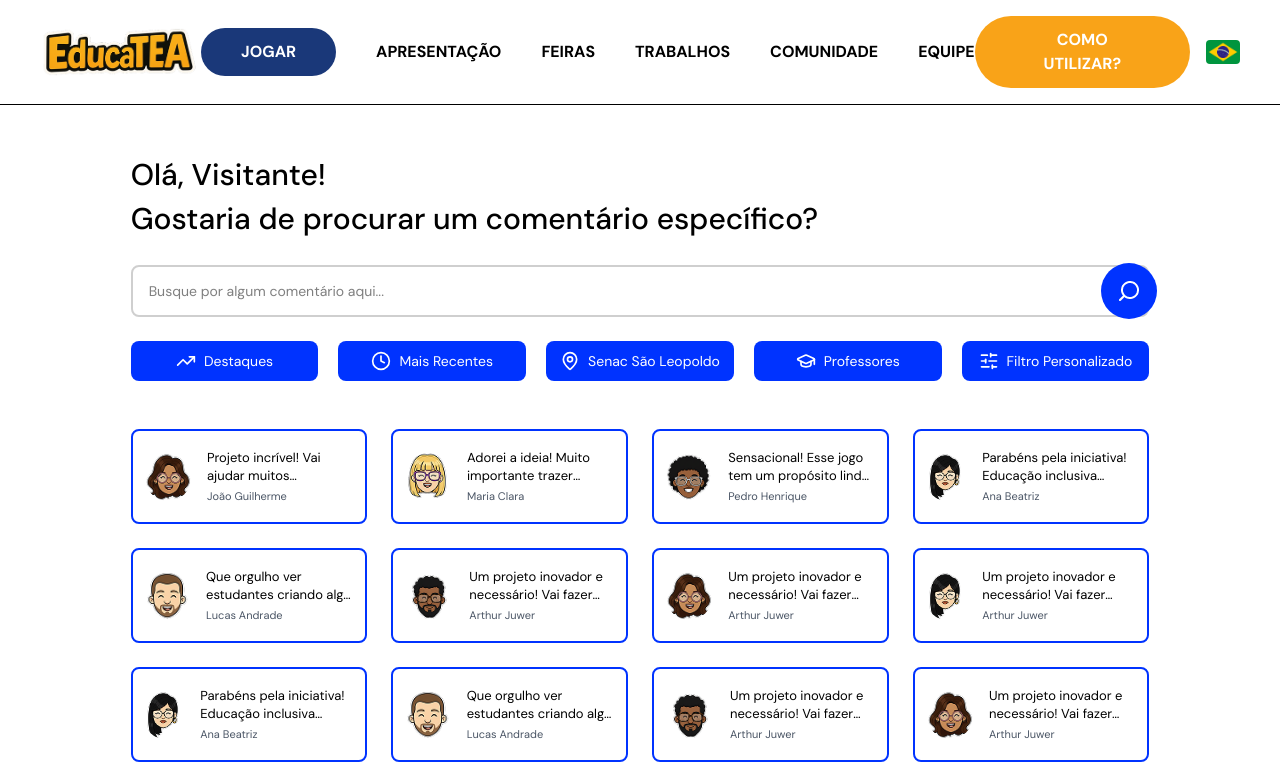
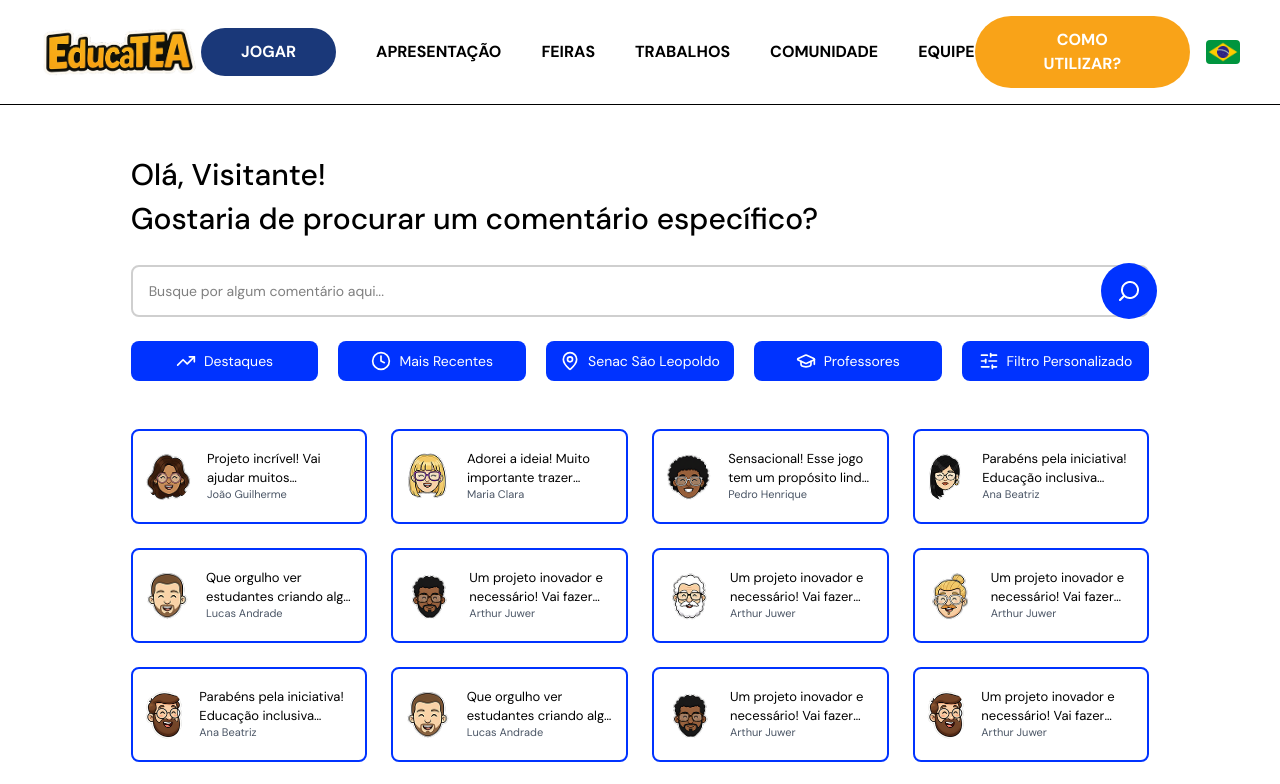
Before and after one commit to ArthurJuwer/educatea-v2.0, a Next.js app: page /comunidade in a window 1280 px wide. Shown: the top 784 px of the page. Built offline with nearby package versions, Linux system fonts and the light colour scheme.

Commit message:
Creating new layers for comments to page "Comunidade"

```diff
--- a/app/comunidade/page.jsx
+++ b/app/comunidade/page.jsx
@@ -2,6 +2,7 @@
 
 import { motion } from "framer-motion";
 import CommentCard from "@/components/ForumComments";
+import CommentOverlay from "@/components/comunidade/CommentOverlay";
 
 import avatar01 from "../../public/images/avatars/avatar01.png";
 import avatar02 from "../../public/images/avatars/avatar02.png";
@@ -9,9 +10,11 @@ import avatar03 from "../../public/images/avatars/avatar03.png";
 import avatar04 from "../../public/images/avatars/avatar04.png";
 import avatar05 from "../../public/images/avatars/avatar05.png";
 import avatar06 from "../../public/images/avatars/avatar06.png";
+import avatar07 from "../../public/images/avatars/avatar07.png";
+import avatar08 from "../../public/images/avatars/avatar08.png";
+import avatar09 from "../../public/images/avatars/avatar09.png";
 
 import Search from "../../public/images/icons/Search.png";
-
 import Image from "next/image";
 
 // 👉 Lucide icons
@@ -23,20 +26,104 @@ import {
   SlidersHorizontal,
 } from "lucide-react";
 
+import { useEffect, useState } from "react";
+
 export default function Comunidade() {
+  const [selectedComment, setSelectedComment] = useState(null);
+
+  // 🔹 Typing effect
+  const fullTitle = "Olá, Visitante!";
+  const fullSubtitle = "Gostaria de procurar um comentário específico?";
+
+  const [titleText, setTitleText] = useState("");
+  const [subtitleText, setSubtitleText] = useState("");
+
+  useEffect(() => {
+    let i = 0;
+    let j = 0;
+
+    const titleInterval = setInterval(() => {
+      setTitleText(fullTitle.slice(0, i + 1));
+      i++;
+
+      if (i === fullTitle.length) {
+        clearInterval(titleInterval);
+
+        const subtitleInterval = setInterval(() => {
+          setSubtitleText(fullSubtitle.slice(0, j + 1));
+          j++;
+
+          if (j === fullSubtitle.length) {
+            clearInterval(subtitleInterval);
+          }
+        }, 45);
+      }
+    }, 55);
+
+    return () => clearInterval(titleInterval);
+  }, []);
+
   const comments = [
-    { text: "Projeto incrível! Vai ajudar muitos professores a trabalharem de forma mais inclusiva. 👏", author: "João Guilherme", image: avatar01 },
-    { text: "Adorei a ideia! Muito importante trazer tecnologia para apoiar alunos com TEA.", author: "Maria Clara", image: avatar02 },
-    { text: "Sensacional! Esse jogo tem um propósito lindo e educativo. 💙", author: "Pedro Henrique", image: avatar03 },
-    { text: "Parabéns pela iniciativa! Educação inclusiva transforma vidas.", author: "Ana Beatriz", image: avatar04 },
-    { text: "Que orgulho ver estudantes criando algo tão impactante. 🚀", author: "Lucas Andrade", image: avatar05 },
-    { text: "Um projeto inovador e necessário! Vai fazer diferença nas salas de aula.", author: "Arthur Juwer", image: avatar06 },
-    { text: "Um projeto inovador e necessário! Vai fazer diferença nas salas de aula.", author: "Arthur Juwer", image: avatar01 },
-    { text: "Um projeto inovador e necessário! Vai fazer diferença nas salas de aula.", author: "Arthur Juwer", image: avatar04 },
-    { text: "Parabéns pela iniciativa! Educação inclusiva transforma vidas.", author: "Ana Beatriz", image: avatar04 },
-    { text: "Que orgulho ver estudantes criando algo tão impactante. 🚀", author: "Lucas Andrade", image: avatar05 },
-    { text: "Um projeto inovador e necessário! Vai fazer diferença nas salas de aula.", author: "Arthur Juwer", image: avatar06 },
-    { text: "Um projeto inovador e necessário! Vai fazer diferença nas salas de aula.", author: "Arthur Juwer", image: avatar01 },
+    {
+      text: "Projeto incrível! Vai ajudar muitos professores a trabalharem de forma mais inclusiva. 👏",
+      author: "João Guilherme",
+      image: avatar01,
+    },
+    {
+      text: "Adorei a ideia! Muito importante trazer tecnologia para apoiar alunos com TEA.",
+      author: "Maria Clara",
+      image: avatar02,
+    },
+    {
+      text: "Sensacional! Esse jogo tem um propósito lindo e educativo. 💙",
+      author: "Pedro Henrique",
+      image: avatar03,
+    },
+    {
+      text: "Parabéns pela iniciativa! Educação inclusiva transforma vidas.",
+      author: "Ana Beatriz",
+      image: avatar04,
+    },
+    {
+      text: "Que orgulho ver estudantes criando algo tão impactante. 🚀",
+      author: "Lucas Andrade",
+      image: avatar05,
+    },
+    {
+      text: "Um projeto inovador e necessário! Vai fazer diferença nas salas de aula.",
+      author: "Arthur Juwer",
+      image: avatar06,
+    },
+    {
+      text: "Um projeto inovador e necessário! Vai fazer diferença nas salas de aula.",
+      author: "Arthur Juwer",
+      image: avatar07,
+    },
+    {
+      text: "Um projeto inovador e necessário! Vai fazer diferença nas salas de aula.",
+      author: "Arthur Juwer",
+      image: avatar08,
+    },
+    {
+      text: "Parabéns pela iniciativa! Educação inclusiva transforma vidas.",
+      author: "Ana Beatriz",
+      image: avatar09,
+    },
+    {
+      text: "Que orgulho ver estudantes criando algo tão impactante. 🚀",
+      author: "Lucas Andrade",
+      image: avatar05,
+    },
+    {
+      text: "Um projeto inovador e necessário! Vai fazer diferença nas salas de aula.",
+      author: "Arthur Juwer",
+      image: avatar06,
+    },
+    {
+      text: "Um projeto inovador e necessário! Vai fazer diferença nas salas de aula.",
+      author: "Arthur Juwer",
+      image: avatar09,
+    },
   ];
 
   const filters = [
@@ -52,13 +139,26 @@ export default function Comunidade() {
       <hr />
 
       <section className="max-w-11/12 lg:max-w-10/12 mx-auto flex flex-col gap-6 px-6 py-12">
-        {/* Header */}
-        <h1 className="text-3xl font-medium lg:leading-11 w-full">
-          Olá, Visitante! <br />
-          <span className="text-lg lg:text-3xl">
-            Gostaria de procurar um comentário específico?
-          </span>
-        </h1>
+        {/* Header with reserved space */}
+        <div className="relative w-full">
+          {/* Invisible text to reserve height */}
+          <h1 className="text-3xl font-medium lg:leading-11 w-full opacity-0">
+            {fullTitle}
+            <br />
+            <span className="text-lg lg:text-3xl">
+              {fullSubtitle}
+            </span>
+          </h1>
+
+          {/* Typing text */}
+          <h1 className="absolute top-0 left-0 text-3xl font-medium lg:leading-11 w-full">
+            {titleText}
+            <br />
+            <span className="text-lg lg:text-3xl">
+              {subtitleText}
+            </span>
+          </h1>
+        </div>
 
         {/* Search */}
         <div className="relative flex items-center gap-3">
@@ -90,23 +190,21 @@ export default function Comunidade() {
           {comments.map((comment, index) => (
             <motion.div
               key={index}
-              whileHover={{
-                y: -6,
-                scale: 1.02,
-                transition: { duration: 0.2 },
-              }}
+              whileHover={{ y: -6, scale: 1.02 }}
+              transition={{ duration: 0.2 }}
             >
               <CommentCard
                 text={comment.text}
                 author={comment.author}
                 image={comment.image.src}
                 comunidade={true}
+                onClick={() => setSelectedComment(comment)}
               />
             </motion.div>
           ))}
         </div>
 
-        {/* Load More */}
+        {/* Load more */}
         <motion.div
           className="flex justify-center"
           initial={{ opacity: 0, y: 20 }}
@@ -123,6 +221,12 @@ export default function Comunidade() {
           </motion.button>
         </motion.div>
       </section>
+
+      {/* Overlay */}
+      <CommentOverlay
+        comment={selectedComment}
+        onClose={() => setSelectedComment(null)}
+      />
     </div>
   );
 }
--- a/components/Forum.jsx
+++ b/components/Forum.jsx
@@ -9,6 +9,9 @@ import avatar03 from "../public/images/avatars/avatar03.png";
 import avatar04 from "../public/images/avatars/avatar04.png";
 import avatar05 from "../public/images/avatars/avatar05.png";
 import avatar06 from "../public/images/avatars/avatar06.png";
+import avatar07 from "../public/images/avatars/avatar07.png";
+import avatar08 from "../public/images/avatars/avatar08.png";
+import avatar09 from "../public/images/avatars/avatar09.png";
 
 import CommentCard from "./ForumComments";
 
@@ -49,12 +52,12 @@ export default function Forum() {
     {
       text: "Um projeto inovador e necessário! Vai fazer diferença nas salas de aula.",
       author: "Arthur Juwer",
-      image: avatar01,
+      image: avatar07,
     },
     {
       text: "Um projeto inovador e necessário! Vai fazer diferença nas salas de aula.",
       author: "Arthur Juwer",
-      image: avatar04,
+      image: avatar09,
     },
   ];
 
--- a/components/ForumComments.jsx
+++ b/components/ForumComments.jsx
@@ -1,43 +1,26 @@
-export default function CommentCard({ text, author, image, comunidade = false }) {
+export default function CommentCard({ text, author, image, comunidade = false, onClick }) {
   return (
     <article
+      onClick={onClick}
       className={`
         border-2 border-[#0033FF] rounded-lg flex items-center gap-4
-        transition-all
-
+        cursor-pointer hover:bg-blue-50 transition-all
         ${comunidade
           ? "p-3 h-[95px] w-full text-sm"
-          : "p-4 lg:py-6 h-[115px] lg:w-[450px] text-sm"
-        }
+          : "p-4 lg:py-6 h-[115px] lg:w-[450px] text-sm"}
       `}
     >
-      {/* Avatar */}
       <img
         src={image}
         alt={`Avatar de ${author}`}
-        className={`
-          object-cover rounded-full
-          ${comunidade ? "w-12 h-12" : "w-14 h-14"}
-        `}
+        className={`${comunidade ? "w-12 h-12" : "w-14 h-14"} rounded-full`}
       />
 
-      {/* Content */}
-      <div className="flex flex-col justify-center">
-        <p
-          className={`
-            leading-snug
-            ${comunidade ? "text-[13px] line-clamp-2" : "text-sm"}
-          `}
-        >
+      <div className="flex flex-col">
+        <p className={`${comunidade ? "text-[13px] line-clamp-2" : "text-sm"}`}>
           {text}
         </p>
-
-        <span
-          className={`
-            mt-1 text-gray-600
-            ${comunidade ? "text-[11px]" : "text-xs"}
-          `}
-        >
+        <span className={`${comunidade ? "text-[11px]" : "text-xs"} text-gray-600`}>
           {author}
         </span>
       </div>
--- /dev/null
+++ b/components/comunidade/CommentOverlay.jsx
@@ -0,0 +1,150 @@
+"use client";
+
+import { motion, AnimatePresence } from "framer-motion";
+import Image from "next/image";
+import {
+  ThumbsUp,
+  MessageCircle,
+  Share2,
+  Bookmark,
+  Repeat2,
+  Repeat
+} from "lucide-react";
+
+import AvatarExemplo from "../../public/images/avatars/AvatarExample.png";
+
+
+export default function CommentOverlay({ comment, onClose }) {
+  if (!comment) return null;
+
+  return (
+    <AnimatePresence>
+      <motion.div
+        className="fixed inset-0 z-50 bg-black/60 flex items-center justify-center"
+        initial={{ opacity: 0 }}
+        animate={{ opacity: 1 }}
+        exit={{ opacity: 0 }}
+        onClick={onClose}
+      >
+        {/* Modal */}
+        <motion.div
+          onClick={(e) => e.stopPropagation()}
+          className="bg-white w-[90%] max-w-7xl h-4/5 rounded-xl overflow-hidden flex flex-col items-center"
+          initial={{ scale: 0.9, y: 40 }}
+          animate={{ scale: 1, y: 0 }}
+          exit={{ scale: 0.9, y: 40 }}
+        >
+          {/* HEADER ROXO */}
+          <div className="bg-[#5B3FA6] w-full items-end px-24 h-36 flex gap-4 relative">
+
+            <Image className="rounded-full size-36 border-white border-4 -mb-16" src={AvatarExemplo} alt="" />
+
+            <div className="text-white py-6 flex flex-col gap-1">
+              <p className="font-semibold">@arthurjuwer</p>
+
+              <div className="flex gap-2 mt-1 text-xs font-semibold">
+                <h2 className="text-base">Tags:</h2>
+                <span className="bg-white text-[#5B3FA6] px-8 py-1 rounded-full">
+                  Admin
+                </span>
+                <span className="bg-white text-[#5B3FA6] px-8 py-1 rounded-full">
+                  Desenvolvedor
+                </span>
+                <span className="bg-white text-[#5B3FA6] px-8 py-1 rounded-full">
+                  Senac São Leopoldo
+                </span>
+                <span className="bg-white text-[#5B3FA6] px-8 py-1 rounded-full">
+                  Aluno
+                </span>
+              </div>
+            </div>
+
+            {/* Fechar */}
+            <button
+              onClick={onClose}
+              className="absolute right-4 top-4 text-white text-xl"
+            >
+              ✕
+            </button>
+          </div>
+
+          {/* CONTEÚDO */}
+          <div className="max-w-3xl flex-1 overflow-y-auto px-8 py-6 space-y-3 mt-6">
+            {/* Comentário principal */}
+            <div className="border-2 border-[#0033FF] rounded-lg p-6 px-8 flex items-center justify-center gap-10">
+              <Image
+                src={comment.image}
+                alt={comment.author}
+                className="rounded-full w-20"
+              />
+
+              <div>
+                <p className="text-lg w-11/12 leading-relaxed">
+                  {comment.text}
+                </p>
+                <span className="text-sm text-gray-500 mt-1 block">
+                  {comment.author}
+                </span>
+              </div>
+            </div>
+
+            {/* AÇÕES */}
+            <div className="flex items-center justify-between text-lg">
+
+                <div className="flex justify-center font-medium items-center gap-6">
+                    <button className="flex items-center gap-2 hover:text-black">
+                        <ThumbsUp className="w-6 h-6" />
+                        6
+                    </button>
+
+                    <button className="flex items-center gap-2 hover:text-black">
+                        <MessageCircle className="w-6 h-6" />
+                        3
+                    </button>
+
+                    <button className="flex items-center gap-2 hover:text-black">
+                        <Repeat className="w-6 h-6" />
+                        1
+                    </button>
+                </div>
+
+
+              <div className="flex justify-center items-center gap-4">
+                <button className="flex items-center gap-1 hover:text-black">
+                    <Share2 className="w-6 h-6" />
+                </button>
+                <button className="flex items-center gap-1 hover:text-black ml-auto">
+                    <Bookmark className="w-6 h-6" />
+                </button>
+              </div>
+
+
+            </div>
+
+            {/* RESPOSTAS */}
+            <div className="space-y-6 mt-8 pl-30">
+              {[1, 2].map((_, i) => (
+                <div
+                  key={i}
+                  className="border-2 border-[#0033FF] rounded-lg p-5 flex gap-4"
+                >
+                  <div className="w-10 h-10 bg-gray-300 rounded-full" />
+
+                  <div>
+                    <p className="text-sm text-gray-700">
+                      Lorem Ipsum is simply dummy text of the printing and
+                      typesetting industry.
+                    </p>
+                    <span className="text-xs text-gray-500">
+                      Usuário Exemplo
+                    </span>
+                  </div>
+                </div>
+              ))}
+            </div>
+          </div>
+        </motion.div>
+      </motion.div>
+    </AnimatePresence>
+  );
+}
```
Also changed, not shown: public/images/avatars/AvatarExample.png (added), public/images/avatars/avatar09.png.
